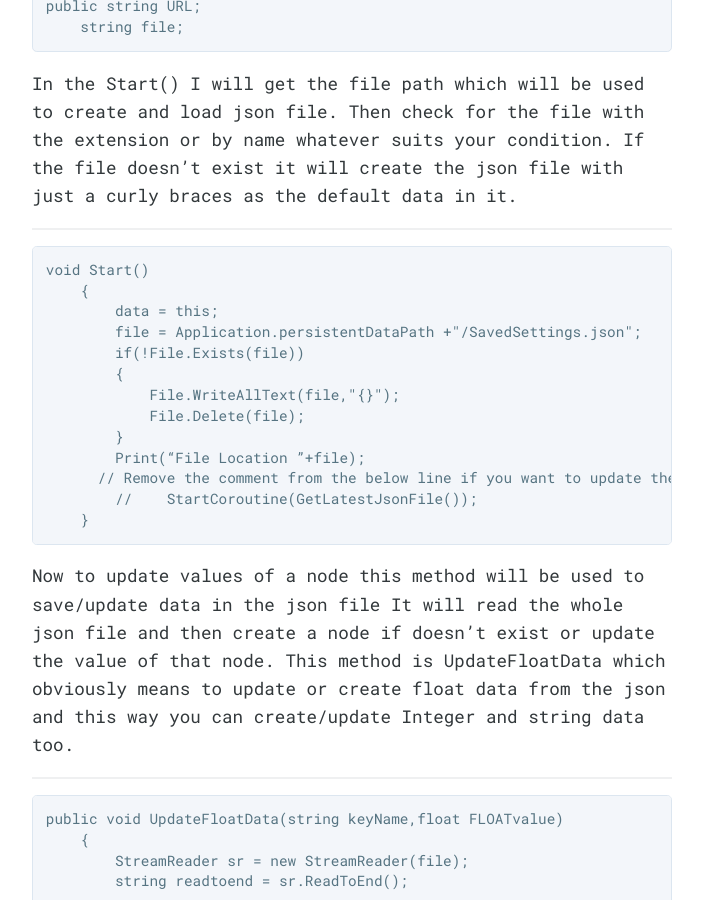
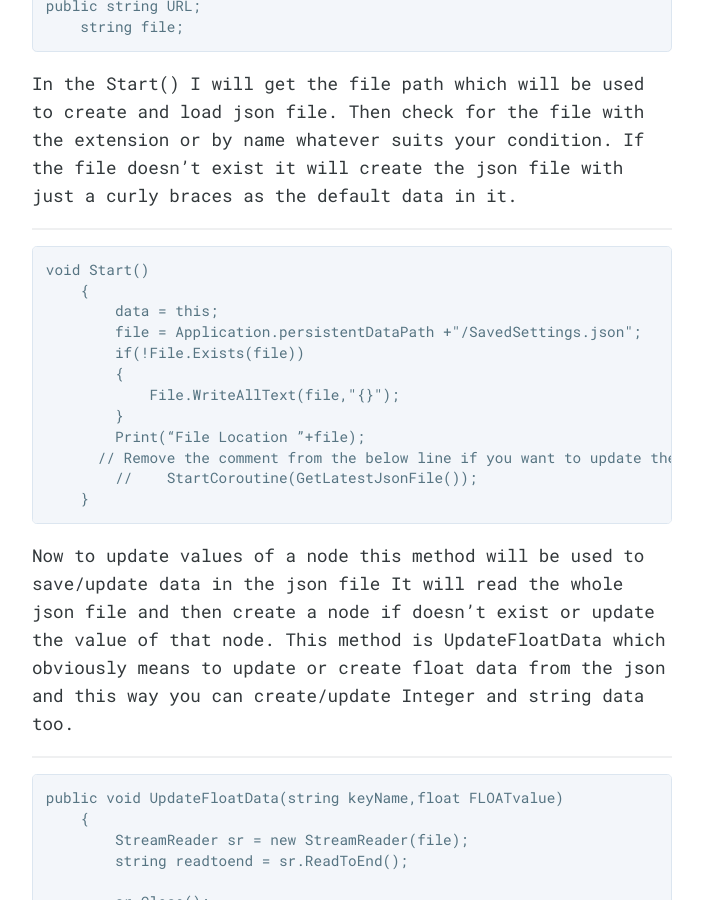
Before and after one commit to prashant-singh/prashant-singh.github.io, a Jekyll site: the page built from _posts/2016-08-11-Store-Game-Data-Json.md, in a window 1280 px wide and 900 px high, scrolled down 1465 px. Shown: the whole window, without its empty margins (288-991 px from the left). Built offline with Jekyll 4.4.1, drawn with Linux system fonts in a browser that asks for light colours; nearby versions of some CDN libraries; a style sheet for code colours, icons or effects is not loaded.

Commit message:
Update 2016-08-11-Store-Game-Data-Json.md

```diff
--- a/_posts/2016-08-11-Store-Game-Data-Json.md
+++ b/_posts/2016-08-11-Store-Game-Data-Json.md
@@ -45,7 +45,6 @@ void Start()
         if(!File.Exists(file))
         {
             File.WriteAllText(file,"{}");
-            File.Delete(file);
         }
         Print(“File Location ”+file);
       // Remove the comment from the below line if you want to update the json file from the given url in inspector.
```
